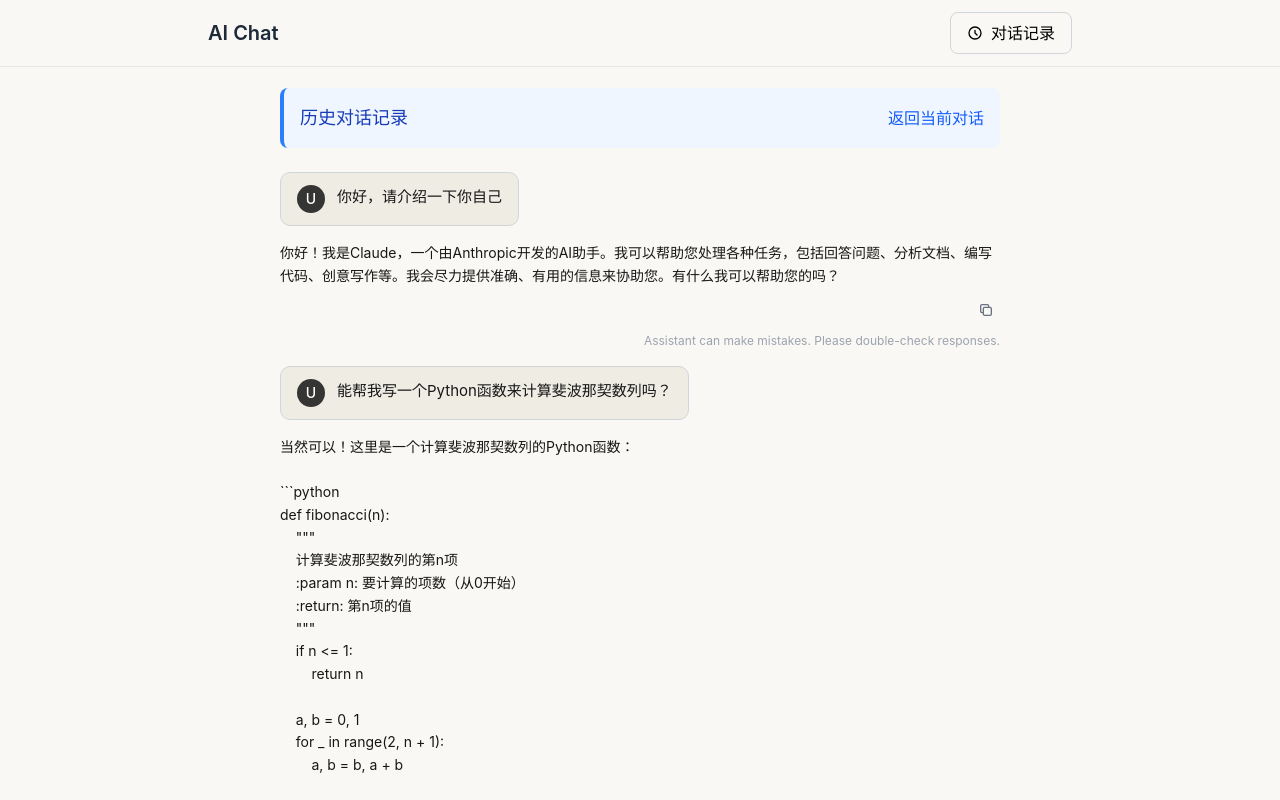
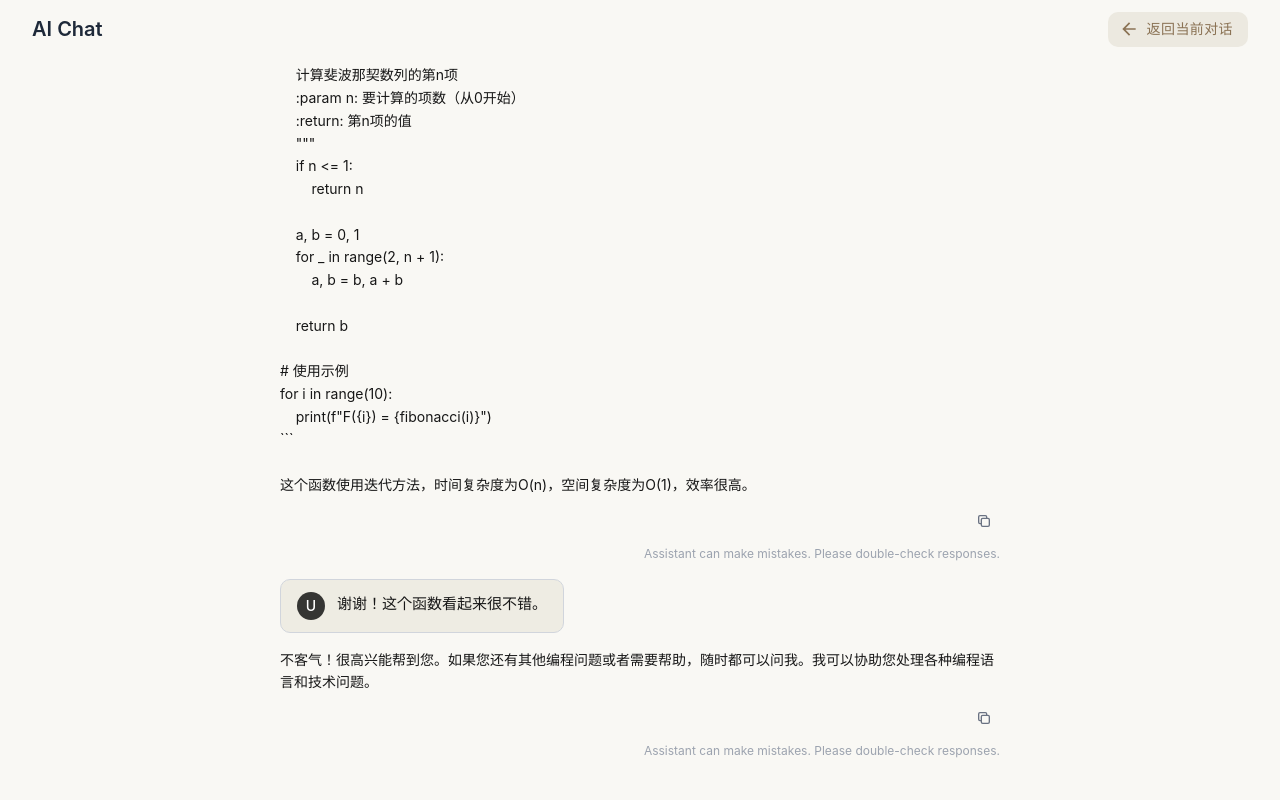
Before and after one commit to Rain-kl/cyber_ui, a Next.js app: page / in a window 1280 px wide. Both pictures are taken after a click on the button "对话记录". Built offline with nearby package versions, Linux system fonts and the light colour scheme.

Commit message:
界面优化,历史界面,顶栏排版

```diff
--- a/components/ChatInterface.tsx
+++ b/components/ChatInterface.tsx
@@ -17,6 +17,15 @@ export default function ChatInterface() {
   useEffect(() => {
     messagesEndRef.current?.scrollIntoView({ behavior: 'smooth' });
   }, [messages]);
+
+  // Auto scroll to bottom when showing history messages
+  useEffect(() => {
+    if (showHistoryMessages) {
+      setTimeout(() => {
+        messagesEndRef.current?.scrollIntoView({ behavior: 'smooth' });
+      }, 100);
+    }
+  }, [showHistoryMessages]);
 
   const hasMessages = messages.length > 0;
 
@@ -51,7 +60,11 @@ export default function ChatInterface() {
   return (
     <div className="flex flex-col h-screen" style={{ backgroundColor: '#F9F8F4' }}>
       {/* 顶栏 */}
-      <TopBar onHistoryLoaded={handleHistoryLoaded} />
+      <TopBar
+        onHistoryLoaded={handleHistoryLoaded}
+        showHistoryMessages={showHistoryMessages}
+        onReturnToChat={() => setShowHistoryMessages(false)}
+      />
 
       {/* Chat Messages Area - 添加顶部填充以避免被固定顶栏遮挡 */}
       <div className="flex-1 overflow-y-auto pt-16">
@@ -63,16 +76,8 @@ export default function ChatInterface() {
               {/* 显示历史记录或当前对话 */}
               {showHistoryMessages ? (
                 <>
-                  <div className="mb-6 p-4 bg-blue-50 border-l-4 border-blue-500 rounded-lg">
-                    <div className="flex justify-between items-center">
-                      <h3 className="text-lg font-medium text-blue-800">历史对话记录</h3>
-                      <button
-                        onClick={() => setShowHistoryMessages(false)}
-                        className="text-blue-600 hover:text-blue-800 transition-colors"
-                      >
-                        返回当前对话
-                      </button>
-                    </div>
+                  <div className="mb-6 p-4 border-l-4 rounded-lg" style={{ backgroundColor: '#ECE9E0', borderColor: '#D4CFC4' }}>
+                    <h3 className="text-lg font-medium" style={{ color: '#8B7355' }}>历史对话记录</h3>
                   </div>
                   {historyMessages.map((message) => (
                     <ChatMessage
--- a/components/ChatMessage.tsx
+++ b/components/ChatMessage.tsx
@@ -90,7 +90,8 @@ export default function ChatMessage({ message, onRetry }: ChatMessageProps) {
             <div className="assistant-message-actions">
               <button
                 onClick={handleCopy}
-                className="p-1.5 hover:bg-gray-100 rounded-md transition-colors"
+                className="rounded-md transition-colors flex items-center justify-center hover:bg-[#EEECE3]"
+                style={{ height: '32px', width: '32px' }}
                 title="Copy"
               >
                 <svg
@@ -110,7 +111,8 @@ export default function ChatMessage({ message, onRetry }: ChatMessageProps) {
               {onRetry && (
                 <button
                   onClick={onRetry}
-                  className="px-2 py-1 text-xs text-gray-600 hover:bg-gray-100 rounded-md transition-colors flex items-center gap-1"
+                  className="px-3 text-xs text-gray-600 rounded-md transition-colors flex items-center gap-1 hover:bg-[#EEECE3]"
+                  style={{ height: '32px' }}
                   title="Retry"
                 >
                   <svg
@@ -125,8 +127,9 @@ export default function ChatMessage({ message, onRetry }: ChatMessageProps) {
                       strokeWidth={2}
                       d="M4 4v5h.582m15.356 2A8.001 8.001 0 004.582 9m0 0H9m11 11v-5h-.581m0 0a8.003 8.003 0 01-15.357-2m15.357 2H15"
                     />
-                  </svg>
-                  Retry
+                    </svg>
+                    <p className="text-gray-600" style={{ margin: 0, fontSize: '14px' }} title="Retry">
+                    Retry</p>
                 </button>
               )}
             </div>
--- a/components/TopBar.tsx
+++ b/components/TopBar.tsx
@@ -1,6 +1,8 @@
 'use client';
 
 import { useState } from 'react';
+import { Button } from '@mui/material';
+import { HistoryOutlined, ArrowBack } from '@mui/icons-material';
 
 interface ChatHistoryRecord {
   role: 'user' | 'assistant';
@@ -16,9 +18,11 @@ interface ChatHistoryResponse {
 
 interface TopBarProps {
   onHistoryLoaded: (records: ChatHistoryRecord[]) => void;
+  showHistoryMessages: boolean;
+  onReturnToChat: () => void;
 }
 
-export default function TopBar({ onHistoryLoaded }: TopBarProps) {
+export default function TopBar({ onHistoryLoaded, showHistoryMessages, onReturnToChat }: TopBarProps) {
   const [isLoading, setIsLoading] = useState(false);
   const [showHistory, setShowHistory] = useState(false);
   const [historyRecords, setHistoryRecords] = useState<ChatHistoryRecord[]>([]);
@@ -43,6 +47,14 @@ export default function TopBar({ onHistoryLoaded }: TopBarProps) {
     }
   };
 
+  const handleButtonClick = () => {
+    if (showHistoryMessages) {
+      onReturnToChat();
+    } else {
+      fetchChatHistory();
+    }
+  };
+
   const formatTimestamp = (timestamp: string) => {
     const date = new Date(timestamp);
     return date.toLocaleString('zh-CN', {
@@ -57,29 +69,39 @@ export default function TopBar({ onHistoryLoaded }: TopBarProps) {
   return (
     <>
       {/* 固定顶栏 */}
-      <div className="fixed top-0 left-0 right-0 z-50 border-b border-gray-200" style={{ backgroundColor: '#F9F8F4' }}>
-        <div className="max-w-4xl mx-auto px-4 py-3 flex justify-between items-center">
+      <div className="fixed top-0 left-0 right-0 z-50" style={{ backgroundColor: '#F9F8F4' }}>
+        <div className="px-8 py-3 flex justify-between items-center">
           <h1 className="text-xl font-semibold text-gray-800">AI Chat</h1>
-          <button
-            onClick={fetchChatHistory}
+          <Button
+            variant="outlined"
+            onClick={handleButtonClick}
             disabled={isLoading}
-            className="px-4 py-2 text-black rounded-lg hover:bg-gray-100 disabled:opacity-50 disabled:cursor-not-allowed flex items-center gap-2 transition-colors border border-gray-300"
-            style={{ backgroundColor: '#F9F8F4' }}
+            startIcon={isLoading ? (
+              <div className="w-4 h-4 border-2 border-current border-t-transparent rounded-full animate-spin"></div>
+            ) : showHistoryMessages ? (
+              <ArrowBack />
+            ) : (
+              <HistoryOutlined />
+            )}
+            sx={{
+              color: showHistoryMessages ? '#8B7355' : '#374151',
+              border: 'none',
+              backgroundColor: showHistoryMessages ? '#ECE9E0' : '#F9F8F4',
+              borderRadius: '10px',
+              '&:hover': {
+                backgroundColor: showHistoryMessages ? '#D4CFC4' : '#E5E2D8',
+                border: 'none',
+              },
+              '&:disabled': {
+                opacity: 0.5,
+                cursor: 'not-allowed',
+              },
+              fontSize: '14px',
+              textTransform: 'none',
+            }}
           >
-            {isLoading ? (
-              <>
-                <div className="w-4 h-4 border-2 border-white border-t-transparent rounded-full animate-spin"></div>
-                加载中...
-              </>
-            ) : (
-              <>
-                <svg className="w-4 h-4" fill="none" stroke="currentColor" viewBox="0 0 24 24">
-                  <path strokeLinecap="round" strokeLinejoin="round" strokeWidth={2} d="M12 8v4l3 3m6-3a9 9 0 11-18 0 9 9 0 0118 0z" />
-                </svg>
-                对话记录
-              </>
-            )}
-          </button>
+            {isLoading ? '加载中...' : showHistoryMessages ? '返回当前对话' : '对话记录'}
+          </Button>
         </div>
       </div>
     </>
```
